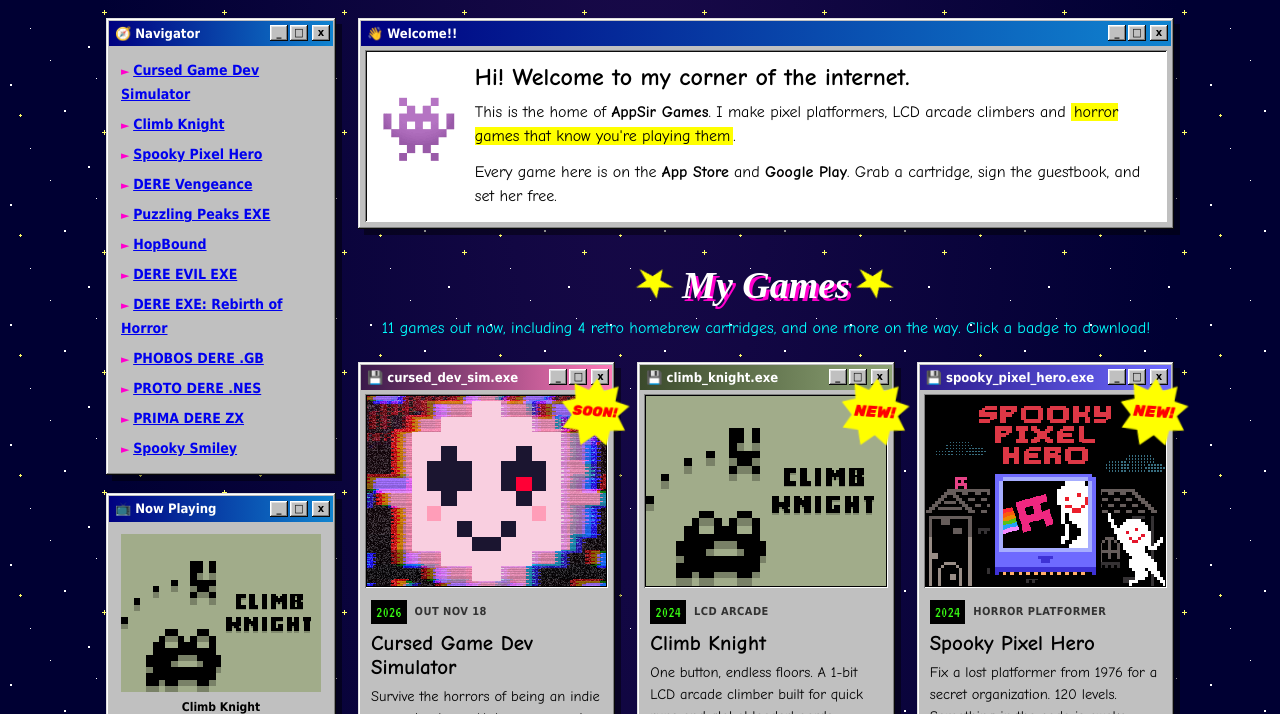
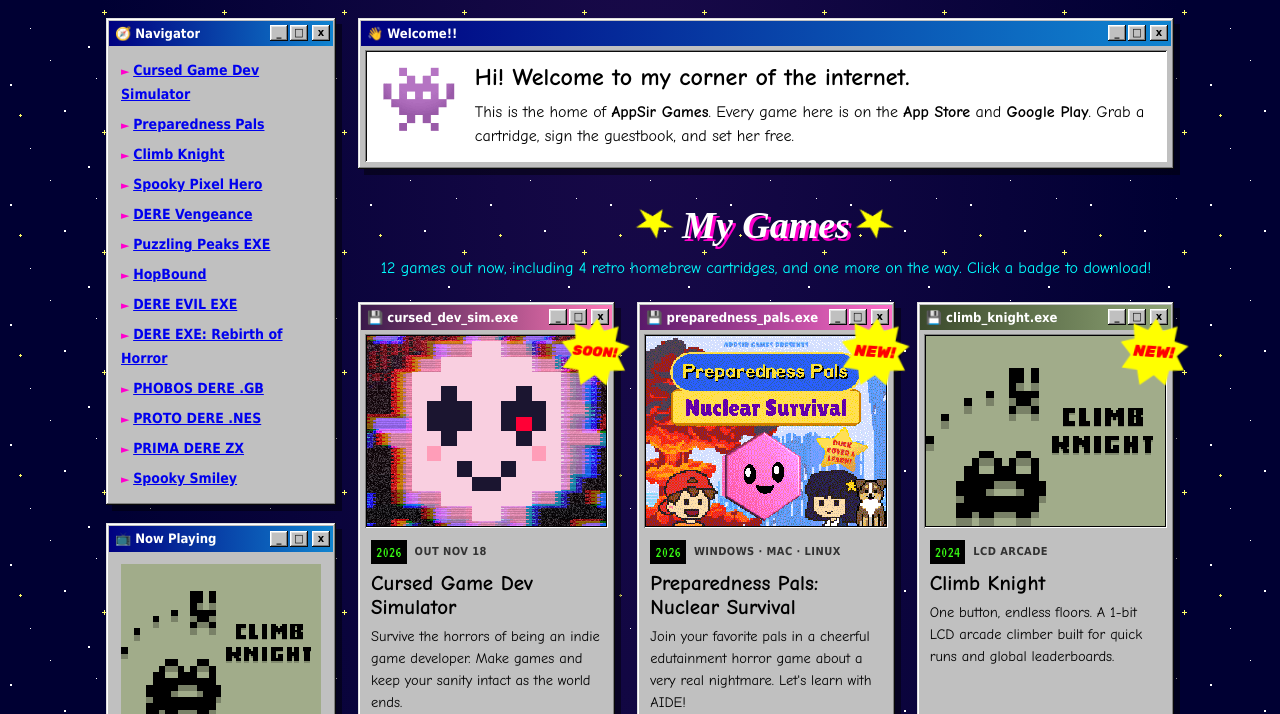
Before and after one commit to appsir/appsir.github.io, a plain HTML site: page index.html in a window 1280 px wide. Shown: the part 410-1124 px from the top of the page. Drawn offline with Linux system fonts and the light colour scheme.

Commit message:
Add files via upload

```diff
--- a/index.html
+++ b/index.html
@@ -36,14 +36,14 @@
     </ul>
   </nav>
   <hr class="rainbow">
-  <div class="marquee" aria-hidden="true"><div class="marquee-track"><span>&#9733; Cursed Game Dev Simulator (out November 18)</span><span>&#9733; Climb Knight</span><span>&#9733; Spooky Pixel Hero</span><span>&#9733; DERE Vengeance</span><span>&#9733; Puzzling Peaks EXE</span><span>&#9733; HopBound</span><span>&#9733; DERE EVIL EXE</span><span>&#9733; DERE EXE: Rebirth of Horror</span><span>&#9733; PHOBOS DERE .GB</span><span>&#9733; PROTO DERE .NES</span><span>&#9733; PRIMA DERE ZX</span><span>&#9733; Spooky Smiley</span><span>&#9733; Free on iPhone, iPad and Android</span><span>&#9733; Thanks 4 visiting!!</span><span>&#9733; Cursed Game Dev Simulator (out November 18)</span><span>&#9733; Climb Knight</span><span>&#9733; Spooky Pixel Hero</span><span>&#9733; DERE Vengeance</span><span>&#9733; Puzzling Peaks EXE</span><span>&#9733; HopBound</span><span>&#9733; DERE EVIL EXE</span><span>&#9733; DERE EXE: Rebirth of Horror</span><span>&#9733; PHOBOS DERE .GB</span><span>&#9733; PROTO DERE .NES</span><span>&#9733; PRIMA DERE ZX</span><span>&#9733; Spooky Smiley</span><span>&#9733; Free on iPhone, iPad and Android</span><span>&#9733; Thanks 4 visiting!!</span></div></div>
+  <div class="marquee" aria-hidden="true"><div class="marquee-track"><span>&#9733; Cursed Game Dev Simulator (out November 18)</span><span>&#9733; Preparedness Pals: Nuclear Survival</span><span>&#9733; Climb Knight</span><span>&#9733; Spooky Pixel Hero</span><span>&#9733; DERE Vengeance</span><span>&#9733; Puzzling Peaks EXE</span><span>&#9733; HopBound</span><span>&#9733; DERE EVIL EXE</span><span>&#9733; DERE EXE: Rebirth of Horror</span><span>&#9733; PHOBOS DERE .GB</span><span>&#9733; PROTO DERE .NES</span><span>&#9733; PRIMA DERE ZX</span><span>&#9733; Spooky Smiley</span><span>&#9733; Free on iPhone, iPad and Android</span><span>&#9733; Thanks 4 visiting!!</span><span>&#9733; Cursed Game Dev Simulator (out November 18)</span><span>&#9733; Preparedness Pals: Nuclear Survival</span><span>&#9733; Climb Knight</span><span>&#9733; Spooky Pixel Hero</span><span>&#9733; DERE Vengeance</span><span>&#9733; Puzzling Peaks EXE</span><span>&#9733; HopBound</span><span>&#9733; DERE EVIL EXE</span><span>&#9733; DERE EXE: Rebirth of Horror</span><span>&#9733; PHOBOS DERE .GB</span><span>&#9733; PROTO DERE .NES</span><span>&#9733; PRIMA DERE ZX</span><span>&#9733; Spooky Smiley</span><span>&#9733; Free on iPhone, iPad and Android</span><span>&#9733; Thanks 4 visiting!!</span></div></div>
 </header>
 
 <div class="wrap layout">
 <main id="main">
 <div id="games">
   <h2 class="sec-h"><span class="star" aria-hidden="true">&#9733;</span> My Games <span class="star" aria-hidden="true">&#9733;</span></h2>
-  <p class="sec-sub">11 games out now, including 4 retro homebrew cartridges, and one more on the way. Click a badge to download!</p>
+  <p class="sec-sub">12 games out now, including 4 retro homebrew cartridges, and one more on the way. Click a badge to download!</p>
 </div>
 <div class="games">
     <article class="win game" style="--ga:#3a1a4a;--gb:#ff7ab8">
@@ -59,6 +59,17 @@
           <a href="https://play.google.com/store/apps/details?id=com.appsir.cursedgamedevsim" target="_blank" rel="noopener"><img src="images/preregister.png" alt="Pre-register for Cursed Game Dev Simulator on Google Play" width="270" height="80" loading="lazy"></a>
         </div>
         <a class="more" href="cursed-game-dev-simulator.html">More info &amp; screenshots &raquo;</a>
+      </div>
+    </article>
+    <article class="win game" style="--ga:#5a1a6a;--gb:#ff6ec7">
+      <span class="new-burst" aria-hidden="true">NEW!</span>
+      <div class="win-title"><span>&#128190; preparedness_pals.exe</span><div class="win-ctrl" aria-hidden="true"><i>_</i><i>&#9633;</i><i>x</i></div></div>
+      <div class="shot"><a href="https://appsir.itch.io/preparedness-pals-nuclear-survival" target="_blank" rel="noopener" tabindex="-1" aria-hidden="true"><img src="images/preparedness-pals.png" alt="" width="315" height="250" loading="lazy"></a></div>
+      <div class="info">
+        <div class="meta"><b>2026</b>Windows &middot; Mac &middot; Linux</div>
+        <h3><a href="https://appsir.itch.io/preparedness-pals-nuclear-survival" target="_blank" rel="noopener">Preparedness Pals: Nuclear Survival</a></h3>
+        <p>Join your favorite pals in a cheerful edutainment horror game about a very real nightmare. Let&#39;s learn with AIDE!</p>
+        <a class="btn95 itch-btn" href="https://appsir.itch.io/preparedness-pals-nuclear-survival" target="_blank" rel="noopener">Get it on itch.io</a>
       </div>
     </article>
     <article class="win game" style="--ga:#3b4a2c;--gb:#8fa476">
@@ -214,8 +225,7 @@
       <div class="mascot" aria-hidden="true">&#128126;</div>
       <div>
         <h2>Hi! Welcome to my corner of the internet.</h2>
-        <p>This is the home of <b>AppSir Games</b>. I make pixel platformers, LCD arcade climbers and <span class="hl">horror games that know you're playing them</span>.</p>
-        <p>Every game here is on the <b>App Store</b> and <b>Google Play</b>. Grab a cartridge, sign the guestbook, and <span class="blink">set her free</span>.</p>
+        <p>This is the home of <b>AppSir Games</b>. Every game here is on the <b>App Store</b> and <b>Google Play</b>. Grab a cartridge, sign the guestbook, and <span class="blink">set her free</span>.</p>
       </div>
     </div>
   </div>
@@ -248,7 +258,7 @@ P.S. try the Konami code on this page.</pre>
         <input name="name" autocomplete="name" placeholder="xX_PixelFan_Xx">
       </label>
       <label>Favorite AppSir game
-        <select name="fav"><option value="">Pick one!</option><option>Cursed Game Dev Simulator</option><option>Climb Knight</option><option>Spooky Pixel Hero</option><option>DERE Vengeance</option><option>Puzzling Peaks EXE</option><option>HopBound</option><option>DERE EVIL EXE</option><option>DERE EXE: Rebirth of Horror</option><option>PHOBOS DERE .GB</option><option>PROTO DERE .NES</option><option>PRIMA DERE ZX</option><option>Spooky Smiley</option></select>
+        <select name="fav"><option value="">Pick one!</option><option>Cursed Game Dev Simulator</option><option>Preparedness Pals: Nuclear Survival</option><option>Climb Knight</option><option>Spooky Pixel Hero</option><option>DERE Vengeance</option><option>Puzzling Peaks EXE</option><option>HopBound</option><option>DERE EVIL EXE</option><option>DERE EXE: Rebirth of Horror</option><option>PHOBOS DERE .GB</option><option>PROTO DERE .NES</option><option>PRIMA DERE ZX</option><option>Spooky Smiley</option></select>
       </label>
       <label>Your message
         <textarea name="message" required placeholder="Cool site!! Level 47 made me rage quit..."></textarea>
@@ -267,6 +277,7 @@ P.S. try the Konami code on this page.</pre>
   <div class="win-body">
     <ul class="side-nav">
       <li><a href="cursed-game-dev-simulator.html">Cursed Game Dev Simulator</a></li>
+      <li><a href="https://appsir.itch.io/preparedness-pals-nuclear-survival" target="_blank" rel="noopener">Preparedness Pals</a></li>
       <li><a href="climbknight.html">Climb Knight</a></li>
       <li><a href="spooky-pixel-hero.html">Spooky Pixel Hero</a></li>
       <li><a href="https://www.appsirgames.com/p/dere-vengeance.html" target="_blank" rel="noopener">DERE Vengeance</a></li>
```
Also changed, not shown: images/preparedness-pals.png (added).
